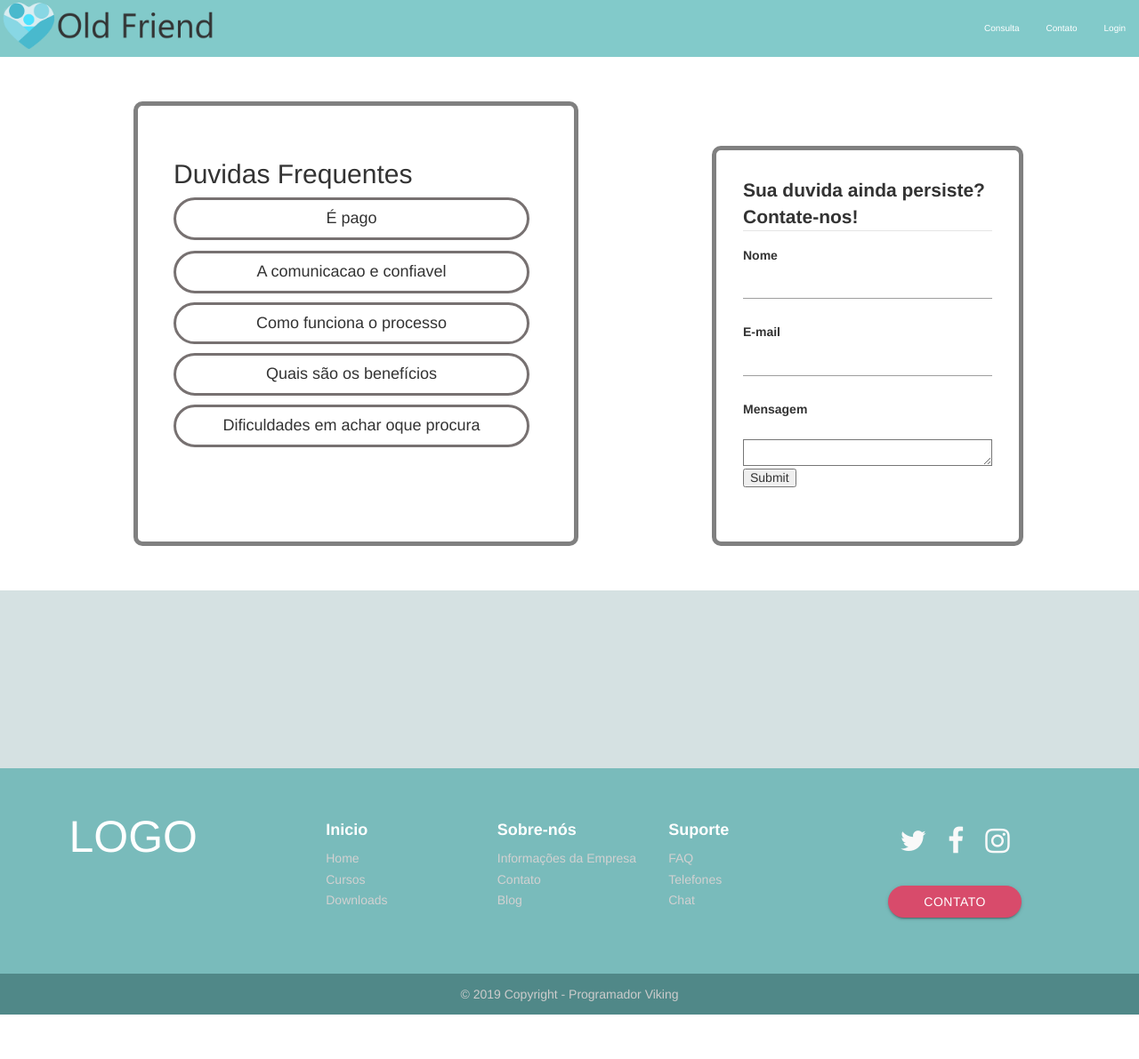
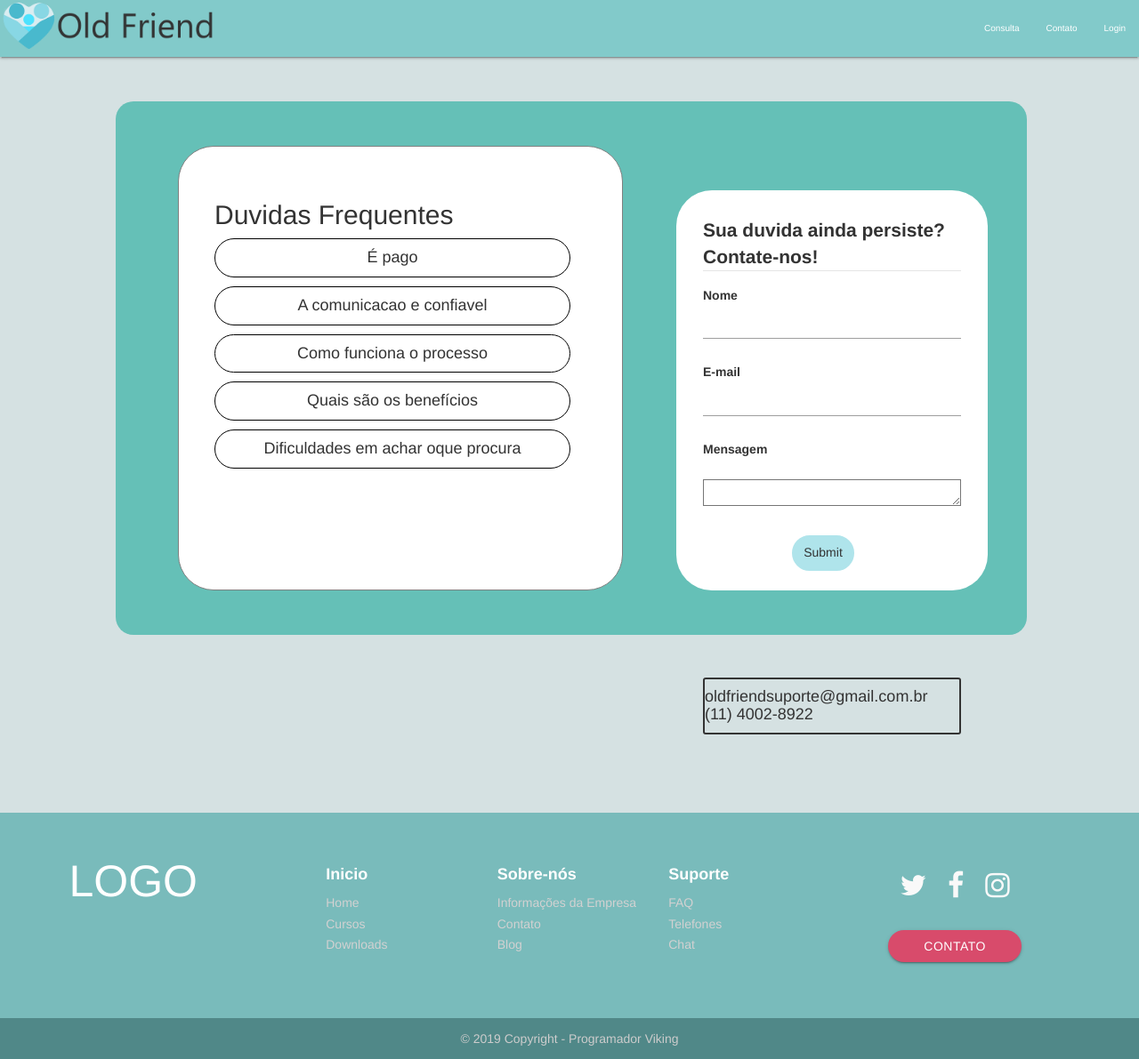
Before and after one commit to Ricknsx/OLDFRIEND, a PHP site: page /view/contato.php in a window 1280 px wide. Shown: the whole page at 89% size. Before the commit the page ends 1141 px from the top, so only its background shows below. Run offline with PHP 8.4, Linux system fonts and the light colour scheme; some libraries are stand-ins or nearby versions.

Commit message:
avanco na estilizacao da pagina contato.php

```diff
--- a/css/contato.css
+++ b/css/contato.css
@@ -5,9 +5,14 @@ body{
 
 
 .corpo-FAQ{
-    background-color: white;
+    background-color: rgb(101, 192, 183);
     display: flex;
-    width: 100%;
+    width: 80%;
+    margin-left: 130px;
+    margin-top: 50px;
+    border: solid 0px;
+    border-radius: 20px;
+    border-color: gray;
 }
 
 .duvidas{
@@ -15,70 +20,48 @@ body{
     padding: 40px;
     width: 500px ;
     height: 500px;
-    margin-left: 150px;
-    border: solid 5px;
+    margin-left: 70px;
+    border: solid 1px;
     border-color: gray;
     margin-top: 50px;
-    border-radius: 10px;
+    border-radius: 40px;
 }
 
-.btnDuvida1{
-    margin-bottom: 2px;
+.btnDuvida{
+    margin-bottom: 10px;
     width: 400px;
     background: white;
     border-radius: 50px;
-    border:solid 3px;
-    border-color: rgb(119, 113, 113);
-}
-
-.btnDuvida2{
-    margin-top: 10px;
-    width: 400px;
-    background: white;
-    border-radius: 50px;
-    border:solid 3px;
-    border-color: rgb(119, 113, 113);
-}
-
-.btnDuvida3{
-    margin-top: 10px;
-    width: 400px;background: white;
-    border-radius: 50px;
-    border:solid 3px;
-    border-color: rgb(119, 113, 113);
-}
-
-.btnDuvida4{
-    margin-top: 10px ;
-    width: 400px;
-    background: white;
-    border-radius: 50px;
-    border:solid 3px;
-    border-color: rgb(119, 113, 113);
-}
-
-.btnDuvida5{
-    margin-top:  10px;
-    width: 400px;
-    background: white;
-    border-radius: 50px;
-    border:solid 3px;
-    border-color: rgb(119, 113, 113);
+    border:solid 1px;
+    border-color: black;
 }
 
 .formulario-contato{
     width: 350px ;
     height: 450px ;
     background-color: white;
-    border: solid 5px;
+    border: solid 0px;
     border-color: gray;
-    border-radius: 10px;
+    border-radius: 40px;
     padding:30px;
     margin-top: 100px ;
-    margin-left: 150px ;
+    margin-left: 60px ;
     margin-bottom: 50px ;
 }
 
-.nomeContato{
+.btnEnviarDuvida{
+    background:rgb(175, 228, 235);
+    width: 70px;
+    height: 40px ;
+    border: solid;
+    border-radius: 30px ;
+    border-color: rgb(175, 228, 235);
+    margin-left: 100px;
+    margin-top: 30px;
+}
+
+.contato2{
     border: solid 2px;
+    border-radius: 3px;
+    margin-top: 120px;
 }
--- a/view/contato.php
+++ b/view/contato.php
@@ -16,11 +16,11 @@
         <figcaption>
 				<h2> Duvidas Frequentes </h2>
 		</figcaption>
-                <button id="duvida1" class="btnDuvida1"><h4>É pago</h4></button><br>
-                <button id="duvida2" class="btnDuvida2"><h4>A comunicacao e confiavel</h4></button><br>
-                <button id="duvida3" class="btnDuvida3"><h4>Como funciona o processo</h4></button><br>
-                <button id="duvida4" class="btnDuvida4"><h4>Quais são os benefícios</h4></button><br>
-                <button id="duvida5" class="btnDuvida5"><h4>Dificuldades em achar oque procura</h4></button>
+                <button id="duvida1" class="btnDuvida"><h4>É pago</h4></button><br>
+                <button id="duvida2" class="btnDuvida"><h4>A comunicacao e confiavel</h4></button><br>
+                <button id="duvida3" class="btnDuvida"><h4>Como funciona o processo</h4></button><br>
+                <button id="duvida4" class="btnDuvida"><h4>Quais são os benefícios</h4></button><br>
+                <button id="duvida5" class="btnDuvida"><h4>Dificuldades em achar oque procura</h4></button>
         </div>
 
             <form class="formulario-contato">
@@ -28,8 +28,10 @@
                     <h5><strong>Nome</strong></h5><input type="text" name="txNomeContato" class="nomeContato"/>
                     <h5><strong>E-mail</strong></h5><input type="email" name="txemailContato" class="emailContato"/>
                     <h5><strong>Mensagem</strong><h5><br><textarea name="txMensagemContato" maxlenght="200" class="mensagemContato"></textarea>
-                    <input type="submit" placeholder="Enviar" name="enviarDuvida" class="btnEviarDuvida"/>
+                    <input type="submit" placeholder="Enviar" name="enviarDuvida" class="btnEnviarDuvida"/>
             </form>
+            <div class="contato2">
+                <h4>oldfriendsuporte@gmail.com.br (11) 4002-8922</h4>
     </section>
     <footer>
         <?php include("footer.php")?>
```
